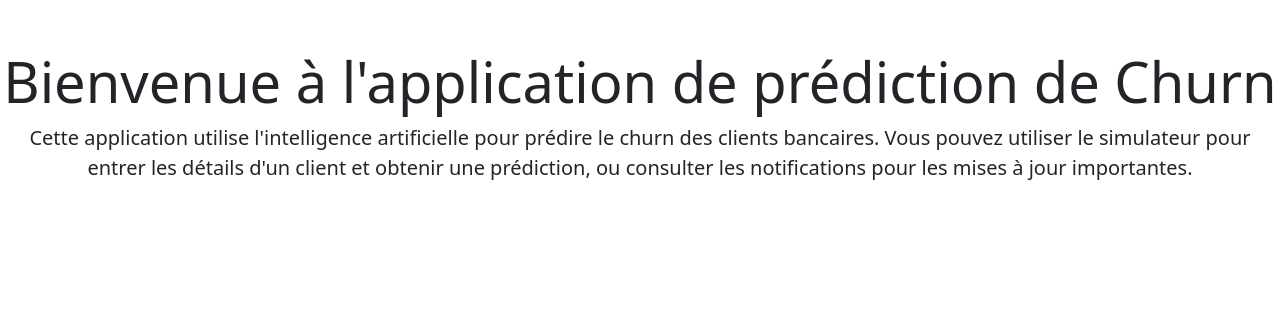
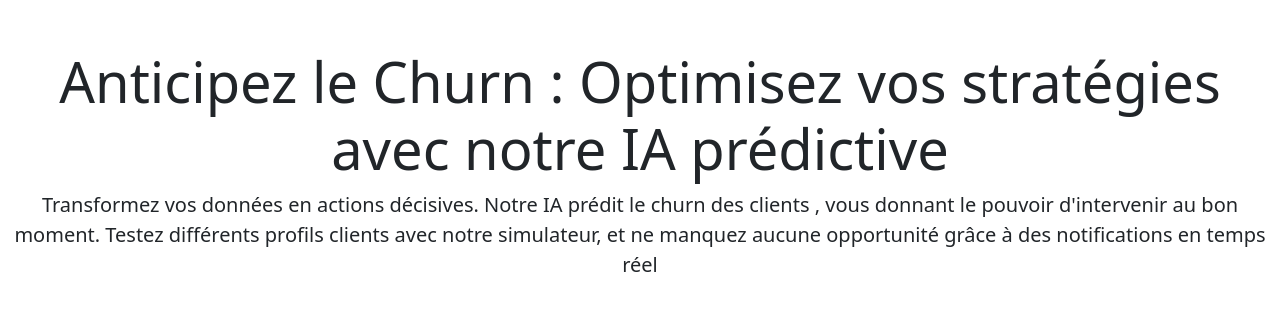
Before and after one commit to khaoula051999/bank-churn, a Flask app: template app/template/index.html in a window 1280 px wide. Shown: the part 56-367 px from the top of the page. Run offline with Flask 3, Linux system fonts and the light colour scheme; the template is opened without the code that fills it, so the values that code supplies are empty; parts of the project's set-up code (start-up, migrations or seed data) failed here and were passed over.

Commit message:
Update index.html

```diff
--- a/app/template/index.html
+++ b/app/template/index.html
@@ -31,8 +31,8 @@
 
     <section id="intro" class="text-center mt-5">
         <div class="section">
-            <h1 class="display-4">Bienvenue à l'application de prédiction de Churn</h1>
-            <p class="lead">Cette application utilise l'intelligence artificielle pour prédire le churn des clients bancaires. Vous pouvez utiliser le simulateur pour entrer les détails d'un client et obtenir une prédiction, ou consulter les notifications pour les mises à jour importantes.</p>
+            <h1 class="display-4">Anticipez le Churn : Optimisez vos stratégies avec notre IA prédictive</h1>
+            <p class="lead">Transformez vos données en actions décisives. Notre IA prédit le churn des clients , vous donnant le pouvoir d'intervenir au bon moment. Testez différents profils clients avec notre simulateur, et ne manquez aucune opportunité grâce à des notifications en temps réel</p>
         </div>
     </section>
 
```
